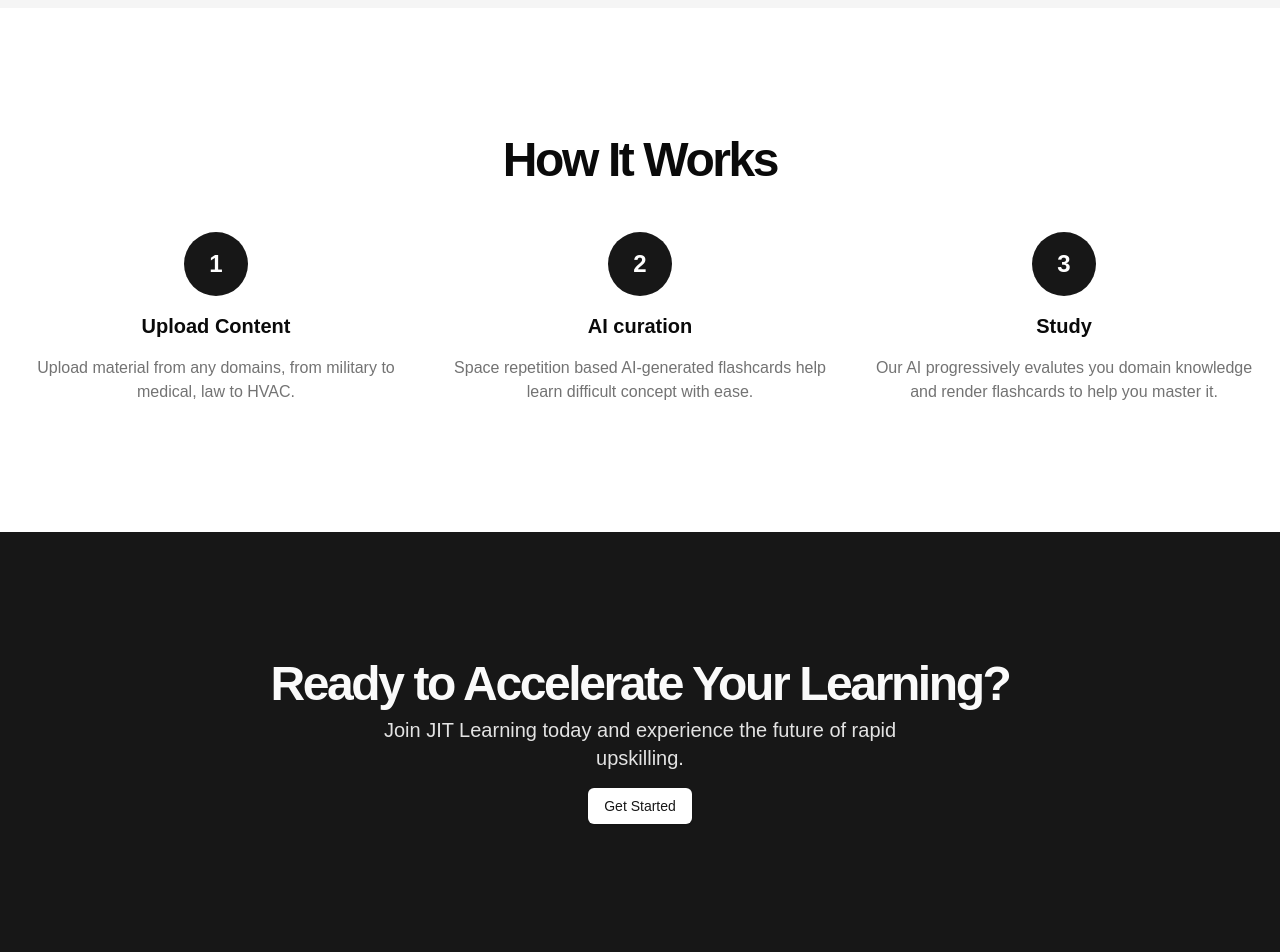
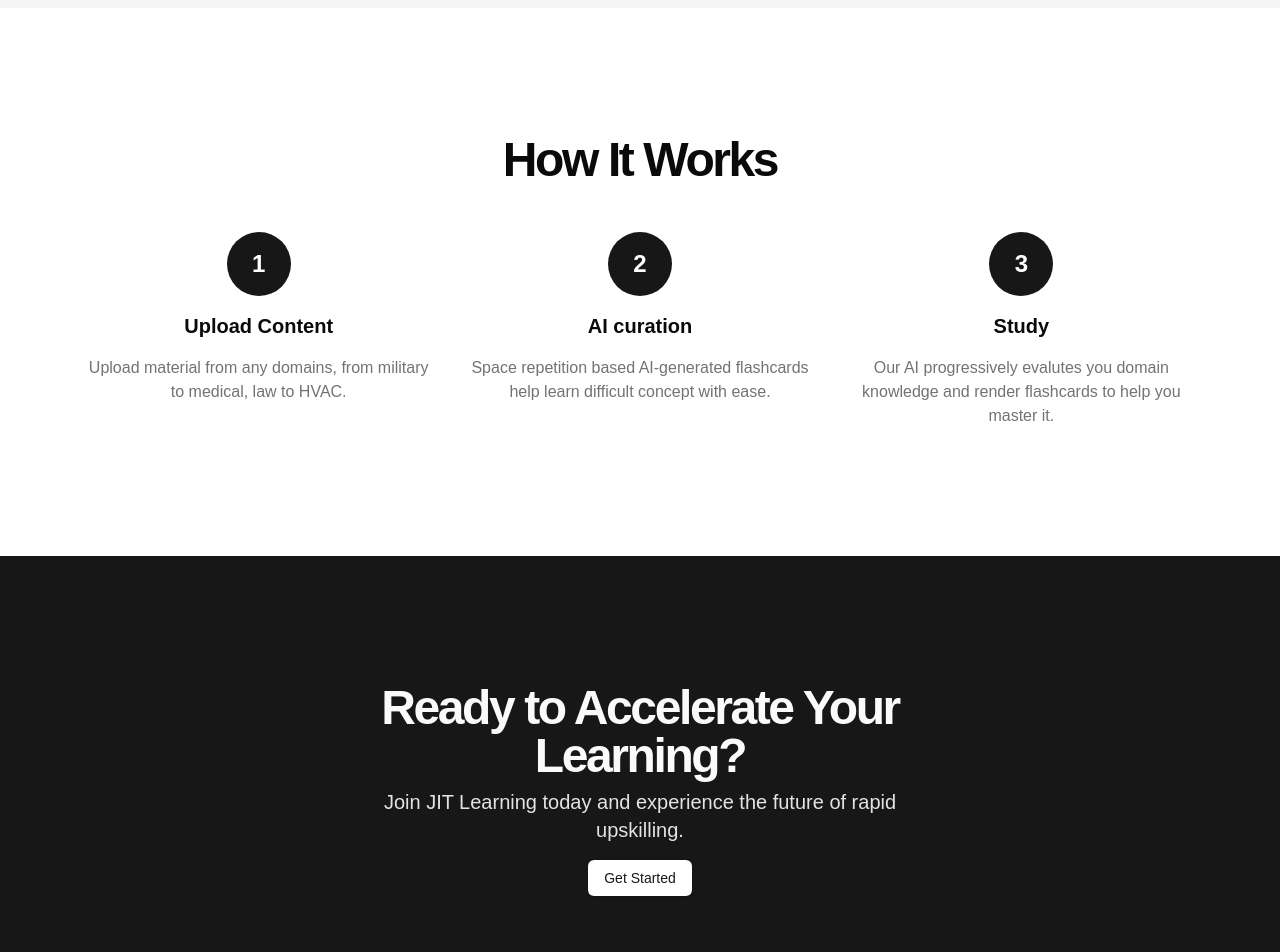
Before and after one commit to Wolf-of-github/jit_client, a Next.js app: page / in a window 1280 px wide. Shown: the part 1140-2092 px from the top of the page. Built offline with nearby package versions, Linux system fonts and the light colour scheme.

Commit message:
fix centering

```diff
--- a/components/jit-learning-landing-page.tsx
+++ b/components/jit-learning-landing-page.tsx
@@ -53,7 +53,7 @@
         <section id="features" className="w-full py-12 md:py-24 lg:py-32 bg-muted">
           <div className="container px-4 md:px-6 max-w-6xl mx-auto">
             <h2 className="text-3xl font-bold tracking-tighter sm:text-5xl text-center mb-12">Why Choose JIT Learning?</h2>
-            <div className="grid gap-10 sm:grid-cols-2 md:grid-cols-3">
+            <div className="grid gap-10 sm:grid-cols-3">
               <div className="flex flex-col items-center space-y-4 text-center">
                 <Zap className="h-12 w-12 text-primary" />
                 <h3 className="text-xl font-bold">Rapid Upskilling</h3>
@@ -73,9 +73,9 @@
           </div>
         </section>
         <section id="how-it-works" className="w-full py-12 md:py-24 lg:py-32">
-          <div className="container px-4 md:px-6">
+          <div className="container px-4 md:px-6 max-w-6xl mx-auto">
             <h2 className="text-3xl font-bold tracking-tighter sm:text-5xl text-center mb-12">How It Works</h2>
-            <div className="grid gap-10 lg:grid-cols-3">
+            <div className="grid gap-10 sm:grid-cols-3">
               <div className="flex flex-col items-center space-y-4 text-center">
                 <div className="flex h-16 w-16 items-center justify-center rounded-full bg-primary text-white text-2xl font-bold">1</div>
                 <h3 className="text-xl font-bold">Upload Content</h3>
@@ -95,7 +95,7 @@
           </div>
         </section>
         <section id="get-started" className="w-full py-12 md:py-24 lg:py-32 bg-primary text-primary-foreground">
-          <div className="container px-4 md:px-6">
+          <div className="container px-4 md:px-6 max-w-3xl mx-auto">
             <div className="flex flex-col items-center space-y-4 text-center">
               <div className="space-y-2">
                 <h2 className="text-3xl font-bold tracking-tighter sm:text-5xl">Ready to Accelerate Your Learning?</h2>
@@ -103,26 +103,8 @@
                   Join JIT Learning today and experience the future of rapid upskilling.
                 </p>
               </div>
-              {/* <div className="w-full max-w-sm space-y-2">
-                <form className="flex space-x-2">
-                  <Input
-                    className="max-w-lg flex-1 bg-primary-foreground text-primary"
-                    placeholder="Enter your email"
-                    type="email"
-                  />
-                  <Button className="bg-background text-primary hover:bg-background/90" type="submit">
-                    <Link href="/get-started">Get Started</Link>
-                  </Button>
-                </form>
-                <p className="text-xs text-primary-foreground/70">
-                  By signing up, you agree to our{" "}
-                  <Link className="underline underline-offset-2" href="#">
-                    Terms & Conditions
-                  </Link>
-                </p>
-              </div> */}
               <Button className="bg-background text-primary hover:bg-background/90" type="submit">
-                    <Link href="/upload-document">Get Started</Link>
+                <Link href="/upload-document">Get Started</Link>
               </Button>
             </div>
           </div>
```
